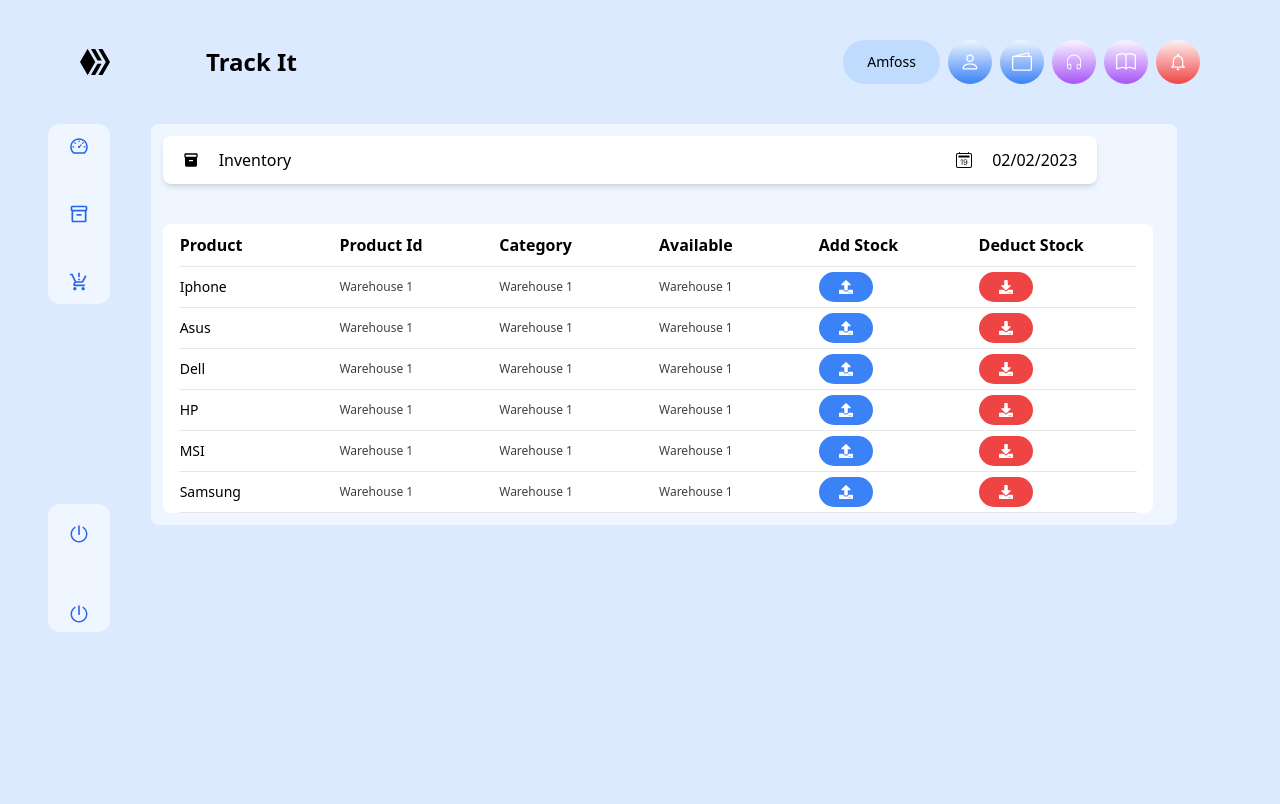
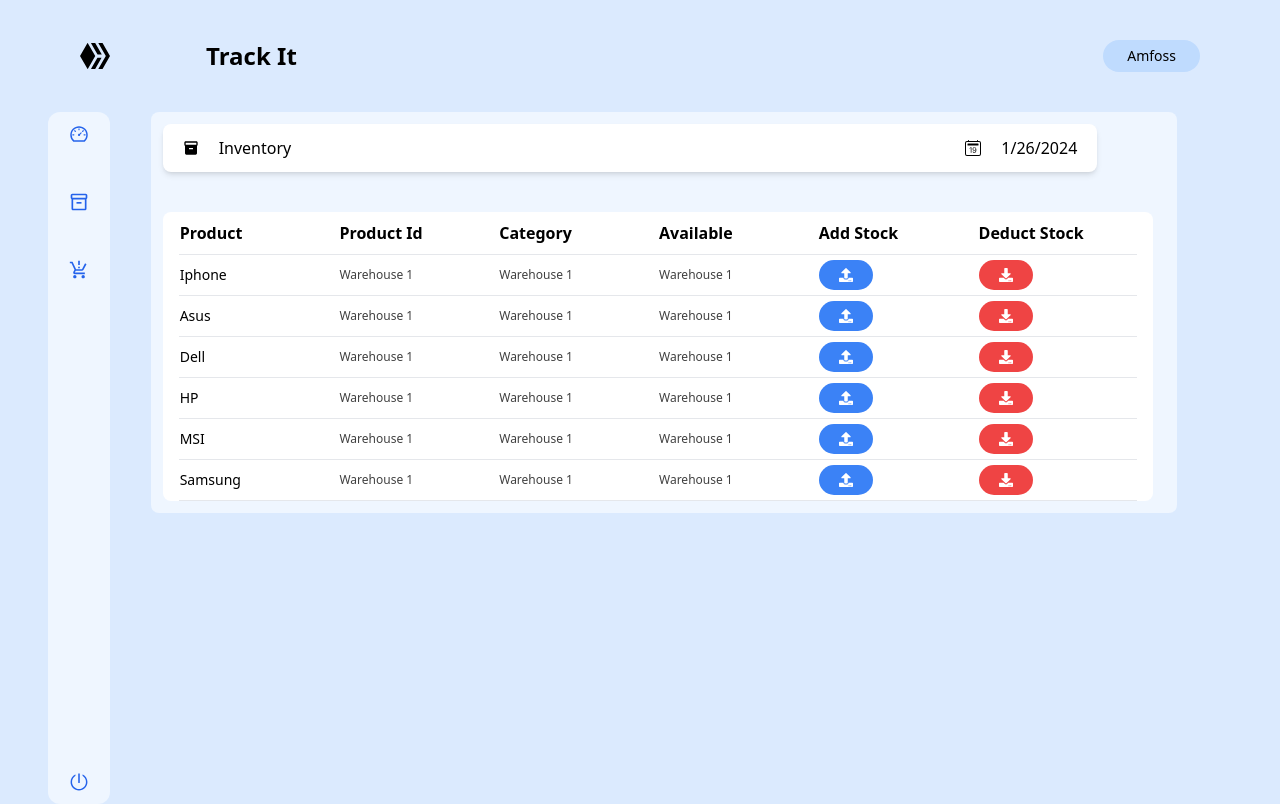
Before and after one commit to navaneeth0041/Track-It, a Next.js app in the folder frontend/: page /inventory in a window 1280 px wide. Built offline with nearby package versions, Linux system fonts and the light colour scheme.

Commit message:
Sidebar changed

```diff
--- a/frontend/components/Header/index.js
+++ b/frontend/components/Header/index.js
@@ -23,7 +23,7 @@ const index = () => {
             <p>Amfoss</p>
           </div>
 
-          <div className="bg-gradient-to-t from-blue-500 to to-blue-50 rounded-full p-3 text-xl text-white">
+          {/* <div className="bg-gradient-to-t from-blue-500 to to-blue-50 rounded-full p-3 text-xl text-white">
             <BsPerson />
           </div>
           <div className="bg-gradient-to-t from-blue-500 to to-blue-50 rounded-full p-3 text-xl text-white">
@@ -37,7 +37,7 @@ const index = () => {
           </div>
           <div className="bg-gradient-to-t from-red-500 to to-red-50 rounded-full p-3 text-xl text-white">
             <IoMdNotificationsOutline />
-          </div>
+          </div> */}
         </div>
       </div>
     </div>
--- a/frontend/components/home/index.js
+++ b/frontend/components/home/index.js
@@ -8,6 +8,10 @@ import Tickets from '../tickets/index';
 import { MdInventory } from "react-icons/md";
 
 const index = () => {
+  const getCurrentDate = () => {
+    const currentDate = new Date();
+    return currentDate.toLocaleDateString('en-US');
+  };
   return (
     <section>
       <div>
@@ -28,7 +32,7 @@ const index = () => {
                 </div>
                 <div>
                   {' '}
-                  <p>02/02/2023</p>
+                  <p>{getCurrentDate()}</p>
                 </div>
               </div>
             </div>
--- a/frontend/components/inventory/inventory_pages.js
+++ b/frontend/components/inventory/inventory_pages.js
@@ -3,6 +3,10 @@ import { MdInventory } from "react-icons/md";
 import Details from "../details/inv_details";
 
 const inventory_pages = () => {
+  const getCurrentDate = () => {
+    const currentDate = new Date();
+    return currentDate.toLocaleDateString('en-US');
+  };
   return (
     <section>
       <div>
@@ -23,7 +27,7 @@ const inventory_pages = () => {
                 </div>
                 <div>
                   {' '}
-                  <p>02/02/2023</p>
+                  <p>{getCurrentDate()}</p>
                 </div>
               </div>
             </div>
--- a/frontend/components/products/product_page.js
+++ b/frontend/components/products/product_page.js
@@ -5,6 +5,10 @@ import Category from '../category/index';
 import { MdInventory } from "react-icons/md";
 
 const index = () => {
+  const getCurrentDate = () => {
+    const currentDate = new Date();
+    return currentDate.toLocaleDateString('en-US');
+  };
   return (
     <section>
       <div>
@@ -25,7 +29,7 @@ const index = () => {
                 </div>
                 <div>
                   {' '}
-                  <p>02/02/2023</p>
+                  <p>{getCurrentDate()}</p>
                 </div>
               </div>
             </div>
--- a/frontend/components/screen1/dashboard.js
+++ b/frontend/components/screen1/dashboard.js
@@ -8,7 +8,12 @@ import Carousel from '../carousel/index';
 import Tickets from '../tickets/index';
 import { AiOutlineDashboard } from "react-icons/ai";
 const screen = () => {
+  const getCurrentDate = () => {
+    const currentDate = new Date();
+    return currentDate.toLocaleDateString('en-US');
+  };
   return (
+
     <section>
       <div>
         <div className="bg-blue-50 rounded-lg py-3">
@@ -28,7 +33,7 @@ const screen = () => {
                 </div>
                 <div>
                   {' '}
-                  <p>02/02/2023</p>
+                  <p>{getCurrentDate()}</p>
                 </div>
               </div>
             </div>
--- a/frontend/components/sidebar/index.js
+++ b/frontend/components/sidebar/index.js
@@ -20,7 +20,7 @@ import Link from 'next/link'
 const index = () => {
   return (
     <section>
-      <div className="w-full h-full">
+      <div className="w-full">
         <div className="w-[60%] bg-blue-50 flex flex-col items-center rounded-xl gap-y-12 py-3">
           <Link href="/DashBoard">
           <div className="text-xl text-blue-600 hover:scale-150 ">
@@ -37,39 +37,10 @@ const index = () => {
           <MdProductionQuantityLimits />
           </div>
           </Link>
-          {/* <div className="text-xl text-blue-600 hover:scale-150">
-          <IoSettingsOutline />
-          </div>
-          <div className="text-xl text-blue-600 hover:scale-150">
-          <IoNotificationsOutline />
-          </div>
-          <div className="text-xl text-blue-600 hover:scale-150">
-          <IoLocationOutline />
-          </div>
-          <div className="text-xl text-blue-600 hover:scale-150">
-
-          <FcOnlineSupport />
-          </div>
-          <div className="text-xl text-blue-600 hover:scale-150">
-          <IoMdHelpCircleOutline />
-          </div>
-          <div className="text-xl text-blue-600 hover:scale-150">
-          <CgProfile />
-          </div> */}
-          {/* <div className="text-xl text-blue-600 hover:scale-150 mt-10">
-            <AiOutlinePoweroff />
-          </div> */}
-        </div>
-        <div style={{ height: '200px' }}></div>
-
-        <div className="w-[60%] bg-blue-50 flex flex-col items-center rounded-xl gap-y-12 py-2">
-          <div className="text-xl text-blue-600 hover:scale-150 mt-3">
+          <div style={{ height: '356px' }}></div>
+          <div className="text-xl text-blue-600 hover:scale-150 mt-10">
             <AiOutlinePoweroff />
           </div>
-          <div className="text-xl text-blue-600 hover:scale-150 mt-3">
-            <AiOutlinePoweroff />
-          </div>
-
         </div>
       </div>
     </section>
```
